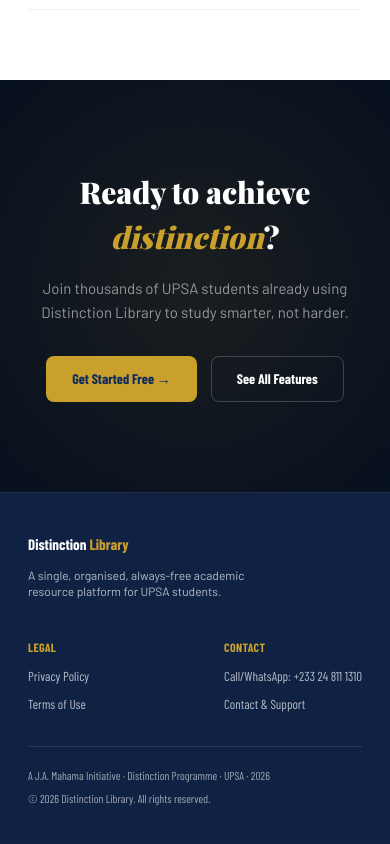
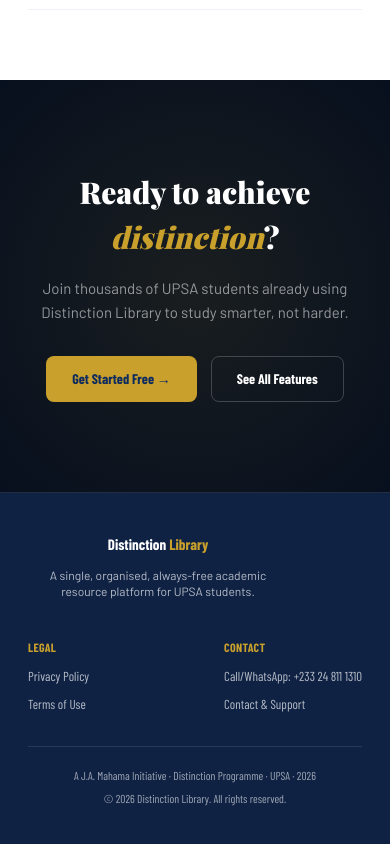
Before and after one commit to johnadamsmahama/distinction-library, a Next.js app: page / in a window 390 px wide. Shown: the part 4133-4977 px from the top of the page. Built offline with nearby package versions, Linux system fonts and the light colour scheme; no server answers; the database is empty; a web font is replaced by a local one.

Commit message:
Center-align footer brand text and bottom copyright lines

```diff
--- a/components/Footer.tsx
+++ b/components/Footer.tsx
@@ -5,11 +5,11 @@ export default function Footer() {
     <footer className="bg-navy-mid border-t border-gold/10 py-10 px-7">
       <div className="max-w-content mx-auto">
         <div className="flex flex-wrap justify-between gap-10 mb-8">
-          <div>
+          <div className="text-center sm:text-left">
             <div className="font-condensed font-bold text-[15px] mb-3">
               <span className="text-white">Distinction</span> <span className="text-gold">Library</span>
             </div>
-            <p className="font-body text-xs text-white/70 max-w-[260px]">
+            <p className="font-body text-xs text-white/70 max-w-[260px] mx-auto sm:mx-0">
               A single, organised, always-free academic resource platform for UPSA students.
             </p>
           </div>
@@ -41,7 +41,7 @@ export default function Footer() {
           </div>
         </div>
 
-        <div className="border-t border-white/10 pt-5">
+        <div className="border-t border-white/10 pt-5 text-center">
           <div className="font-condensed text-[11.5px] text-white/60">
             A J.A. Mahama Initiative · Distinction Programme · UPSA · 2026
           </div>
```
